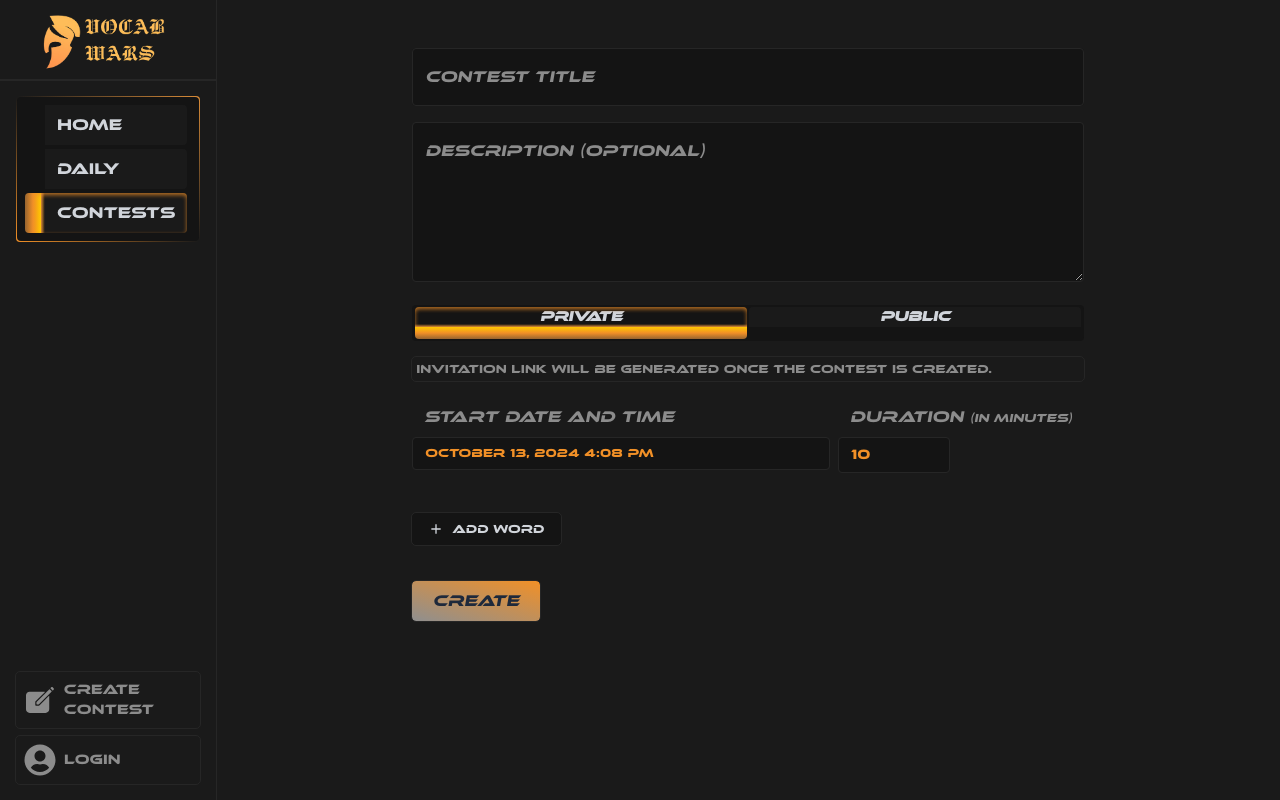
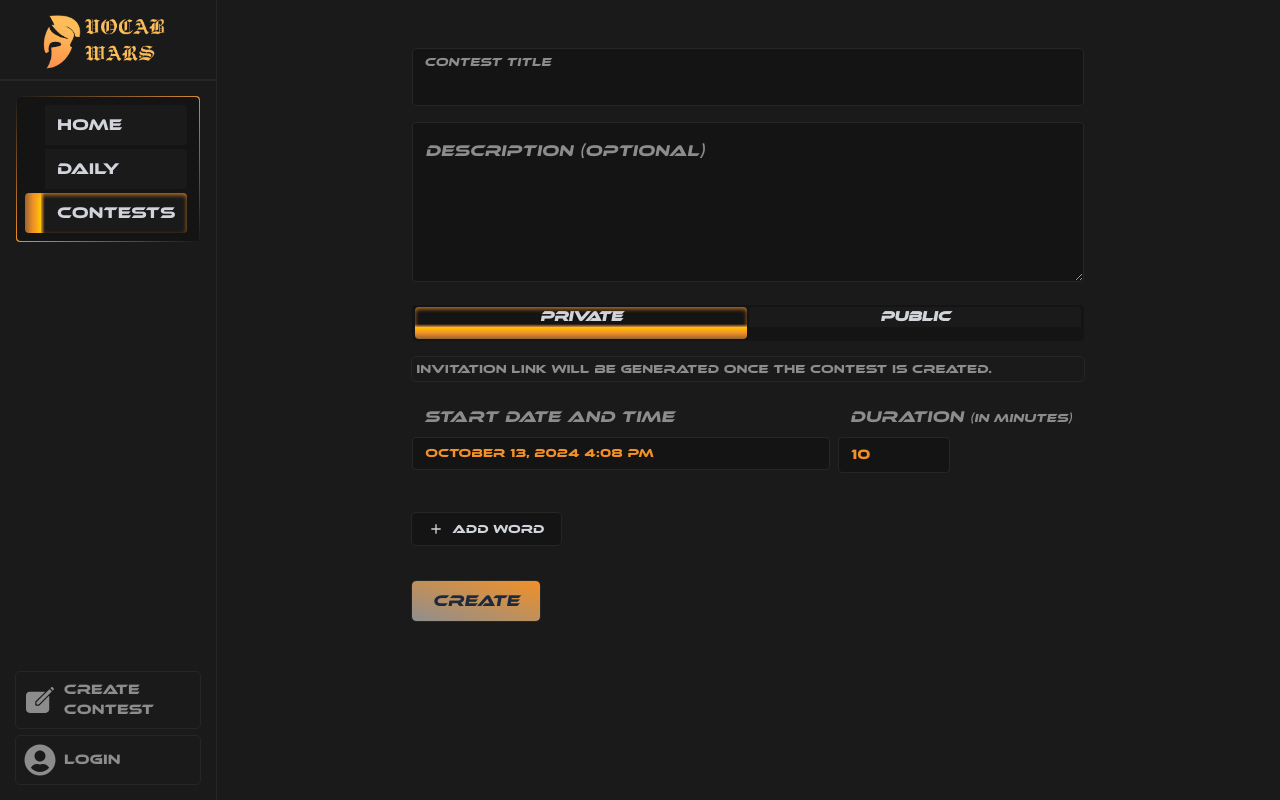
Before and after one commit to million-t/Vocab-Wars-Frontend, a Next.js app: page /contests/create in a window 1280 px wide. Built offline with nearby package versions, Linux system fonts and the light colour scheme.

Commit message:
change project title

```diff
--- a/app/contests/[id]/page.tsx
+++ b/app/contests/[id]/page.tsx
@@ -40,7 +40,7 @@ const Contest = () => {
           <Image
             src={WarImage}
             priority={false}
-            className="absolute w-full h-full object-cover"
+            className="absolute w-full h-full object-cover user"
             alt="war image"
           />
           <p className="absolute z-20 m-6 text-xs md:text-base text-transparent max-w-xl bg-clip-text bg-gradient-to-br from-[#97642f] via-[#F19027] to-[#ffc800]">
--- a/app/contests/create/page.tsx
+++ b/app/contests/create/page.tsx
@@ -31,8 +31,8 @@ const CreateContest = () => {
             <input
               type="email"
               className="peer m-0 block h-[58px] italic  w-full rounded border border-solid border-[#262626] bg-transparent bg-clip-padding px-3 py-4 text-base font-normal leading-tight  transition duration-200 ease-linear placeholder:text-transparent focus:border-[#F19027] focus:pb-[0.625rem] focus:pt-[1.625rem]  focus:outline-none peer-focus:text-primary  text-[#F19027] dark:autofill:shadow-autofill  [&:not(:placeholder-shown)]:pb-[0.625rem] [&:not(:placeholder-shown)]:pt-[1.625rem]"
-              id="floatingInput"
-              placeholder="name@example.com"
+              // id="floatingInput"
+              // placeholder="name@example.com"
             />
             <label className=" pointer-events-none absolute italic left-0 top-0 origin-[0_0] border border-solid text-[#8c8c8c] border-transparent px-3 py-4  transition-[opacity,_transform] duration-200 ease-linear peer-focus:-translate-y-2 peer-focus:translate-x-[0.15rem] peer-focus:scale-[0.75] peer-focus:text-[#8c8c8c] peer-[:not(:placeholder-shown)]:-translate-y-2 peer-[:not(:placeholder-shown)]:translate-x-[0.15rem]  peer-[:not(:placeholder-shown)]:scale-[0.75] motion-reduce:transition-none   ">
               Contest Title
--- a/package.json
+++ b/package.json
@@ -1,5 +1,5 @@
 {
-  "name": "miwordle",
+  "name": "Vocab Wars",
   "version": "0.1.0",
   "private": true,
   "scripts": {
```
Also changed, not shown: 1 other file (tests, documents, lock files or other folders).
